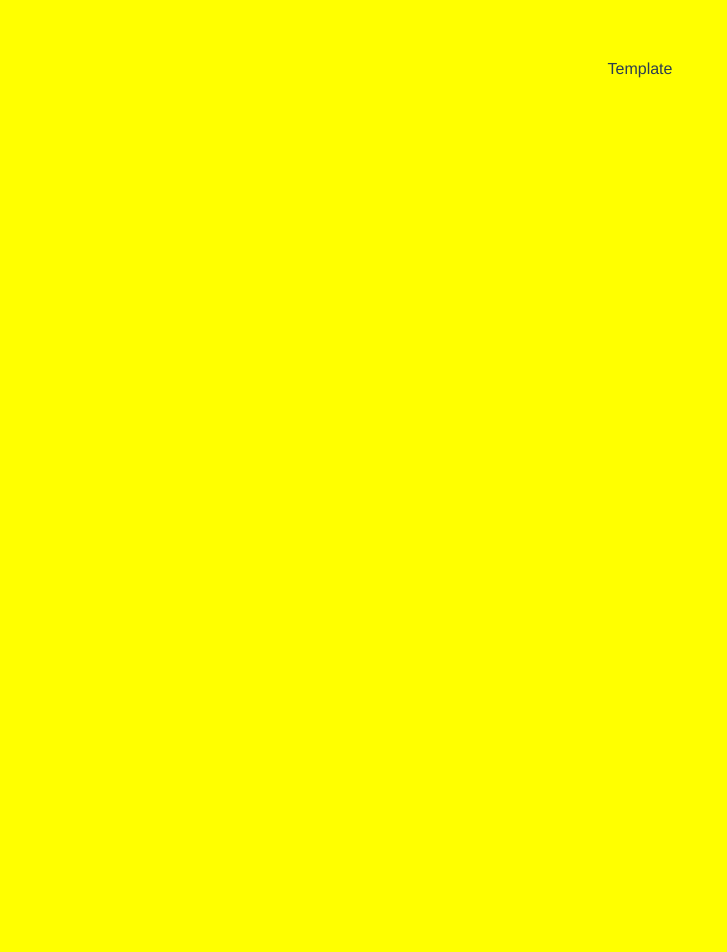
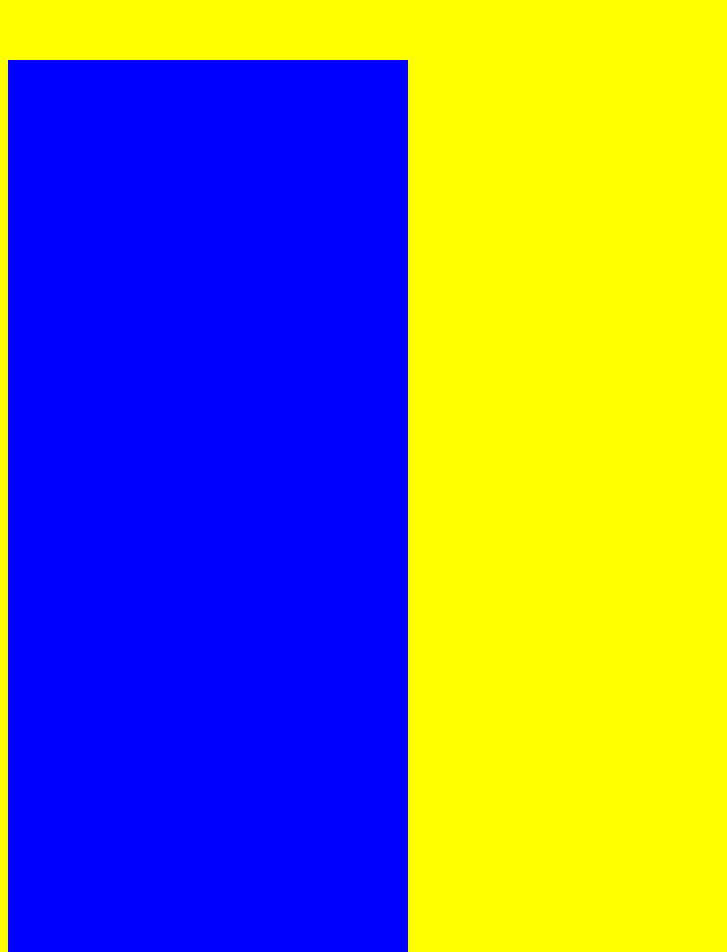
Before and after one commit to tijiks/praksa-vue, a Vue app in the folder kvadrati/: page / in a window 1280 px wide. Shown: the top 952 px of the page, without its empty margins (0-727 px from the left). Before the commit the page ends 800 px from the top, so only its background shows below. Built offline with nearby package versions, Linux system fonts and the light colour scheme.

Commit message:
Napravila square komponentu, obojila u plavo i dodala 3 puta na stranicu

```diff
--- a/kvadrati/src/App.vue
+++ b/kvadrati/src/App.vue
@@ -1,12 +1,16 @@
 <template>
-  <p>Template</p>
+  <Square />
+  <Square />
+  <Square />
 </template>
 
 <script>
 
+import Square from './components/Square.vue'
 
 export default {
   name: 'App',
+  components: {Square}
 
 }
 </script>
--- /dev/null
+++ b/kvadrati/src/components/Square.vue
@@ -0,0 +1,11 @@
+<template>
+    <div class="square-styl"></div>
+</template>
+
+<style>
+    .square-styl{
+        background: blue;
+        width:400px;
+        height: 400px;
+    }
+</style>
```
